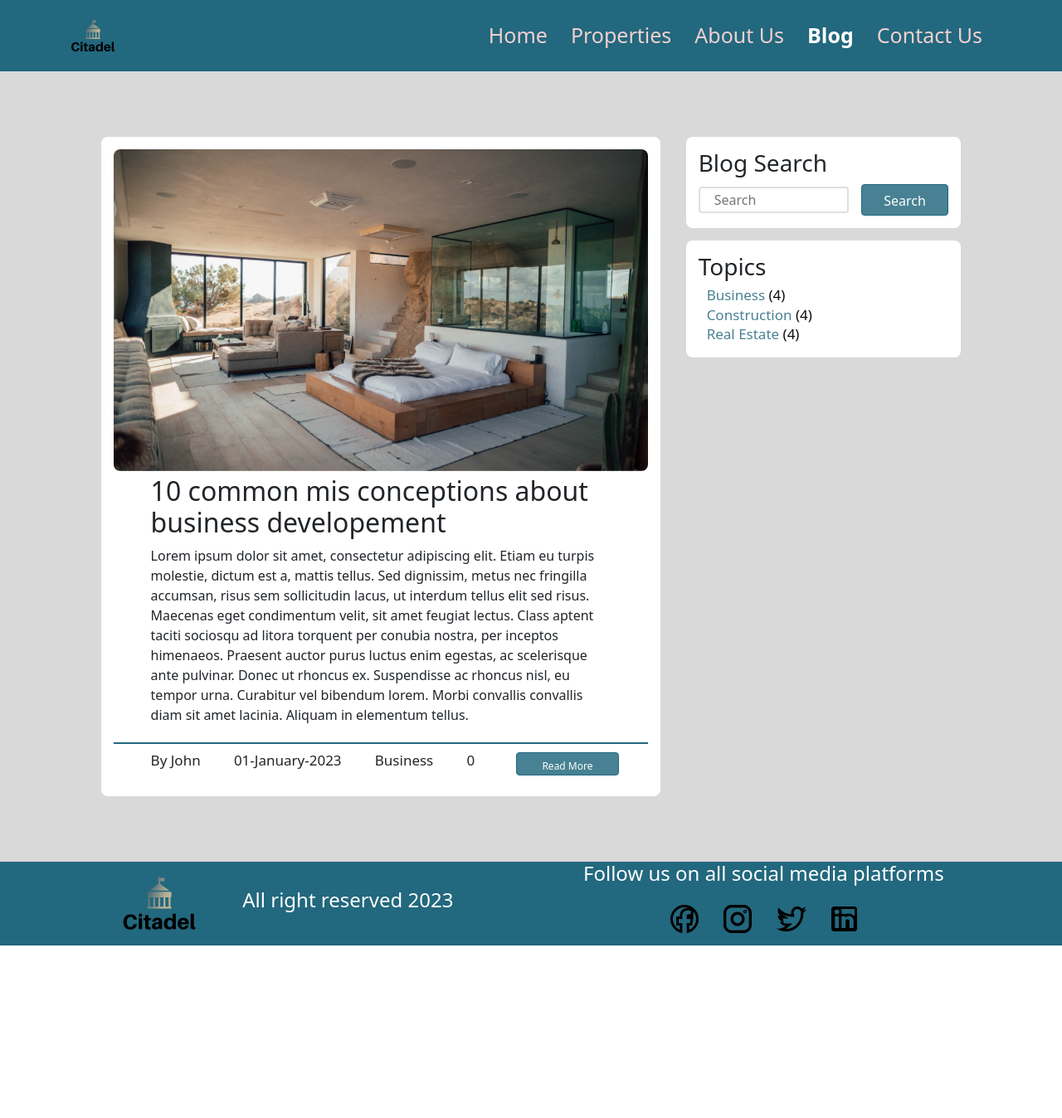
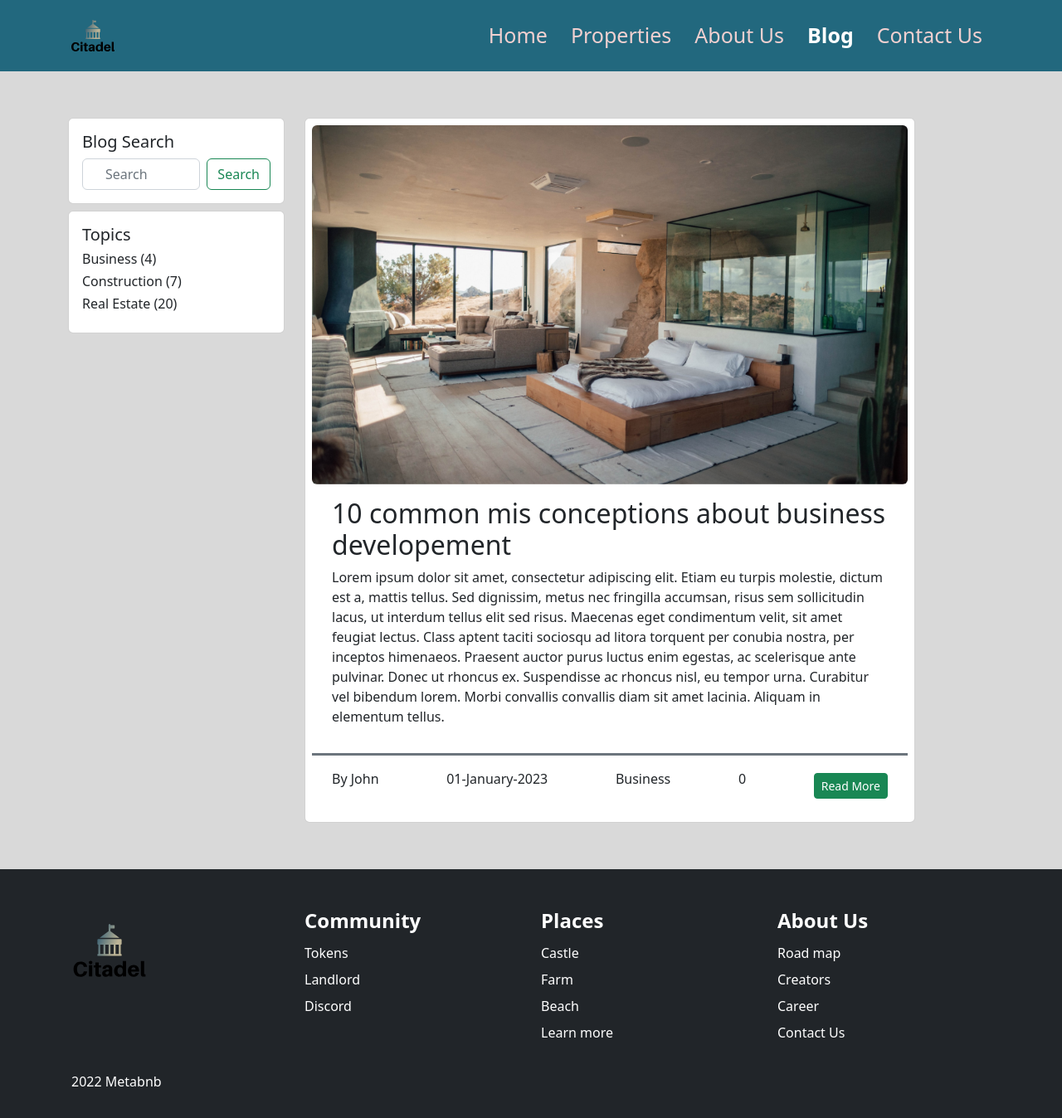
Before and after one commit to Emmanueluko3/Brenda-ekemini, a React (Create React App) app: page /blog in a window 1280 px wide. Shown: the top 1348 px of the page at 83% size. Before the commit the page ends 1140 px from the top, so only its background shows below. Built offline with nearby package versions, Linux system fonts and the light colour scheme; a web font is replaced by a local one.

Commit message:
Contact page ready

```diff
--- a/src/components/footer.jsx
+++ b/src/components/footer.jsx
@@ -1,31 +1,109 @@
 import React from "react";
 import "../styles/footer.css";
 import Logo from "../assets/images/citadel.svg";
-import Fb from "../assets/images/Fb.png";
-import Ig from "../assets/images/ig.png";
-import Twitter from "../assets/images/twitter.png";
-import Linkedin from "../assets/images/linkedin.png";
+import { Link } from "react-router-dom";
 
 function Footer() {
   return (
-    <div className="footer-parent">
-      <div className="footer">
-        <div className="down-path">
-          <h4>Follow us on all social media platforms</h4>
-          <div className="medias">
-            <img src={Fb} alt="Facebook" />
-            <img src={Ig} alt="Instagram" />
-            <img src={Twitter} alt="Twitter" />
-            <img src={Linkedin} alt="Linkedin" />
+    <>
+      <div className="container-fluid bg-dark py-5">
+        <div className="container text-white">
+          <div className="row">
+            <div className="col-lg-3 col-md-6">
+              <Link to={"/"} className="mb-5 logo">
+                <img src={Logo} className="cus-img" alt="Metabnb" />
+              </Link>
+              <div className="mt-5 pt-5 d-flex">
+                <a href="#" className="nav-link px-2">
+                  <i className="fa-brands fa-facebook-f"></i>
+                </a>
+                <a href="#" className="nav-link px-2">
+                  <i className="fa-brands fa-instagram"></i>
+                </a>
+                <a href="#" className="nav-link px-2">
+                  <i className="fa-brands fa-twitter"></i>
+                </a>
+              </div>
+              <div className="py-">
+                <p>
+                  <i className="fa-regular fa-copyright me-1"></i>2022 Metabnb
+                </p>
+              </div>
+            </div>
+            <div className="col-lg-3 col-md-6 mb-3">
+              <a href="#" className="nav-link">
+                <h4 className="fw-semibold">Community</h4>
+              </a>
+              <div className="py-1">
+                <a href="#" className="nav-link">
+                  Tokens
+                </a>
+              </div>
+              <div className="py-1">
+                <a href="#" className="nav-link">
+                  Landlord
+                </a>
+              </div>
+              <div className="py-1">
+                <a href="#" className="nav-link">
+                  Discord
+                </a>
+              </div>
+            </div>
+            <div className="col-lg-3 col-md-6 mb-3">
+              <a href="#" className="nav-link">
+                <h4 className="fw-semibold">Places</h4>
+              </a>
+              <div className="py-1">
+                <a href="#" className="nav-link">
+                  Castle
+                </a>
+              </div>
+              <div className="py-1">
+                <a href="#" className="nav-link">
+                  Farm
+                </a>
+              </div>
+              <div className="py-1">
+                <a href="#" className="nav-link">
+                  Beach
+                </a>
+              </div>
+              <div className="py-1">
+                <a href="#" className="nav-link">
+                  Learn more
+                </a>
+              </div>
+            </div>
+            <div className="col-lg-3 col-md-6 mb-3">
+              <a href="#" className="nav-link">
+                <h4 className="fw-semibold">About Us</h4>
+              </a>
+              <div className="py-1">
+                <a href="#" className="nav-link">
+                  Road map
+                </a>
+              </div>
+              <div className="py-1">
+                <a href="#" className="nav-link">
+                  Creators
+                </a>
+              </div>
+              <div className="py-1">
+                <a href="#" className="nav-link">
+                  Career
+                </a>
+              </div>
+              <div className="py-1">
+                <a href="#" className="nav-link">
+                  Contact Us
+                </a>
+              </div>
+            </div>
           </div>
         </div>
-
-        <div className="logo">
-          <img src={Logo} alt="Logo" />
-          <h4>All right reserved 2023</h4>
-        </div>
       </div>
-    </div>
+    </>
   );
 }
 
--- a/src/pages/Blog.jsx
+++ b/src/pages/Blog.jsx
@@ -1,81 +1,87 @@
 import React from "react";
 import "../styles/blog.css";
 import Newsimg from "../assets/images/newsimg.png";
+import Form from "react-bootstrap/Form";
+import Button from "react-bootstrap/Button";
 import { FontAwesomeIcon } from "@fortawesome/react-fontawesome";
 
 function Blog() {
   return (
-    <div className="blog-parent">
-      <div className="blog">
-        <div className="left">
-          <div className="blog-card">
+    <div className="blog-parent py-5">
+      <div className="container">
+        <div className="row">
+          <div className="col-lg-8 order-last">
+            <div className="card p-2 my-2">
               <div className="top">
-              <img src={Newsimg} alt="News" />
+                <img src={Newsimg} className="img-fluid rounded" alt="News" />
               </div>
-            <div className="down">
+              <div className="px-lg-4 py-lg-3 p-2">
                 <h2>10 common mis conceptions about business developement</h2>
                 <p>
                   Lorem ipsum dolor sit amet, consectetur adipiscing elit. Etiam
-                eu turpis molestie, dictum est a, mattis tellus. Sed dignissim,
-                metus nec fringilla accumsan, risus sem sollicitudin lacus, ut
-                interdum tellus elit sed risus. Maecenas eget condimentum velit,
-                sit amet feugiat lectus. Class aptent taciti sociosqu ad litora
-                torquent per conubia nostra, per inceptos himenaeos. Praesent
-                auctor purus luctus enim egestas, ac scelerisque ante pulvinar.
-                Donec ut rhoncus ex. Suspendisse ac rhoncus nisl, eu tempor
-                urna. Curabitur vel bibendum lorem. Morbi convallis convallis
-                diam sit amet lacinia. Aliquam in elementum tellus.
+                  eu turpis molestie, dictum est a, mattis tellus. Sed
+                  dignissim, metus nec fringilla accumsan, risus sem
+                  sollicitudin lacus, ut interdum tellus elit sed risus.
+                  Maecenas eget condimentum velit, sit amet feugiat lectus.
+                  Class aptent taciti sociosqu ad litora torquent per conubia
+                  nostra, per inceptos himenaeos. Praesent auctor purus luctus
+                  enim egestas, ac scelerisque ante pulvinar. Donec ut rhoncus
+                  ex. Suspendisse ac rhoncus nisl, eu tempor urna. Curabitur vel
+                  bibendum lorem. Morbi convallis convallis diam sit amet
+                  lacinia. Aliquam in elementum tellus.
                 </p>
               </div>
-            <div className="interractions">
-              <div className="interflex">
-                <FontAwesomeIcon icon="fa-regular fa-user" /> <h4>By John</h4>
+              <div className="border-3 px-lg-4 py-lg-3 p-2 d-flex justify-content-between align-items-center border-secondary border-top">
+                <div className="d-flex">
+                  <FontAwesomeIcon icon="fa-regular fa-user" /> <p>By John</p>
                 </div>
 
-              <div className="interflex">
-                <h4>01-January-2023</h4>
+                <div className="d-flex">
+                  <p>01-January-2023</p>
                 </div>
-              <div className="interflex">
-                <h4>Business</h4>
+                <div className="d-flex">
+                  <p>Business</p>
                 </div>
-              <div className="interflex">
-                <h4>0</h4>
+                <div className="d-flex">
+                  <p>0</p>
                 </div>
-              <div className="interflex">
-                <button>Read More</button>
+                <div className="d-flex">
+                  <button className="btn btn-sm btn-success">Read More</button>
                 </div>
               </div>
             </div>
           </div>
 
-        <div className="right">
-          <div className="blog-card">
-            <h3>Blog Search</h3>
-            <form action="">
-              <div className="blog-input">
-                <input type="text" placeholder="Search" />
+          <div className="col-lg-3">
+            <div className="card p-3 my-2">
+              <h5>Blog Search</h5>
+              <Form className="d-flex">
+                <Form.Control
+                  type="search"
+                  placeholder="Search"
+                  className="me-2"
+                  aria-label="Search"
+                />
+                <Button variant="outline-success">Search</Button>
+              </Form>
             </div>
-              <div className="blog-btn">
-                <button type="submit">Search</button>
+            <div className="card p-3 my-2">
+              <h5>Topics</h5>
+              <div className="">
+                <h6>
+                  Business <span className="topic-span">(4)</span>
+                </h6>
               </div>
-            </form>
+              <div className="">
+                <h6>
+                  Construction <span className="topic-span">(7)</span>
+                </h6>
               </div>
-          <div className="blog-card">
-            <h3>Topics</h3>
-            <div className="topics">
-              <h5>
-                Business <span className="topic-span">(4)</span>
-              </h5>
+              <div className="">
+                <h6>
+                  Real Estate <span className="topic-span">(20)</span>
+                </h6>
               </div>
-            <div className="topics">
-              <h5>
-                Construction <span className="topic-span">(4)</span>
-              </h5>
-            </div>
-            <div className="topics">
-              <h5>
-                Real Estate <span className="topic-span">(4)</span>
-              </h5>
             </div>
           </div>
         </div>
--- a/src/styles/blog.css
+++ b/src/styles/blog.css
@@ -1,142 +1,3 @@
 .blog-parent{
-    margin: 0;
-    padding: 5%;
     background: #D9D9D9;
 }
-
-.blog-parent .blog{
-    width: 90%;
-    margin: auto;
-    display: flex;
-    justify-content: space-between;
-}
-
-.blog-parent .blog .left{
-    width: 65%;
-}
-
-.blog-parent .blog-card{
-    background: #fff;
-    padding: 15px;
-    border-radius: 8px;
-    margin: 15px 0px;
-}
-
-.blog-parent .left .blog-card .down{
-    background: #fff;
-    padding: 5px 45px;
-
-}
-
-.blog-parent .blog .right{
-    width: 32%;
-}
-
-.blog-parent .blog .left .top img{
-    width: 100%;
-    height: 100%;
-    border-radius: 8px;
-}
-
-.interractions{
-    display: flex;
-    justify-content: space-between;
-    align-items: center;
-    padding: 0px 45px;
-    border-top: 2px solid #22687E;
-}
-
-.interractions .interflex button{
-    width: 100%;
-    background: #478193;
-    border: 1px solid #22687E;
-    border-radius: 4px;
-    height: 28px;
-    padding: 7px 20px;
-    font-weight: 500;
-    font-size: 12px;
-    color: #fff;
-    margin: 10px;
-    cursor: pointer;
-}
-
-.interractions .interflex button:hover{
-    background: #22687E;
-}
-
-.interractions .interflex h4{
-    font-weight: 200;
-    font-size: 17px;
-}
-
-
-
-.blog-parent .blog .right .blog-card form{
-    display: flex;
-    justify-content: space-between;
-    align-items: center;
-    width: 100%;
-}
-
-.blog-parent .blog .right .blog-card form .blog-input{
-    width: 60%;
-}
-
-.blog-parent .blog .right .blog-card form .blog-input input{
-    background: #FFFFFF;
-    border: 2px solid #DCE0E0;
-    border-radius: 4px;
-    height: 32px;
-    width: 100%;
-    /* padding: 0px 0px 0px 20px; */
-    color: #A1A7A8;
-    font-weight: 500;
-    font-size: 16px;
-    margin: 0px !important;
-}
-
-::placeholder{
-    padding: 7px 20px;
-}
-
-.blog-parent .blog .right .blog-card form .blog-btn{
-    width: 35%;
-}
-
-.blog-parent .blog .right .blog-card form .blog-btn button{
-    width: 100% !important;
-    background: #478193;
-    border: 1px solid #22687E !important;
-    border-radius: 4px;
-    height: 38px;
-    padding: 7px 20px;
-    font-weight: 500;
-    font-size: 16px;
-    color: #fff;
-    margin: 0px !important;
-    cursor: pointer;
-}
-
-.blog-parent .blog .right .blog-card form .blog-btn button:hover{
-    background: #22687E;
-}
-
-.blog-parent .blog .right .blog-card .topics{
-    padding: 0px 10px;
-}
-
-.blog-parent .blog .right .blog-card .topics h5{
-    font-weight: 300;
-    font-size: 17px;
-    color: #478193;
-    margin: 3px 0px;
-    cursor: pointer;
-}
-
-.blog-parent .blog .right .blog-card .topics h5:hover{
-    color: #206175;
-}
-
-.blog-parent .blog .right .blog-card .topics h5 .topic-span{
-    color: rgb(13, 11, 11);
-}
--- a/src/styles/footer.css
+++ b/src/styles/footer.css
@@ -3,19 +3,10 @@
     color: #fff;
 }
 
-.footer{
-    margin: auto;
-    width: 90%;
-    display: flex;
-    /* flex-direction: column; */
-    justify-content: space-around;
-    align-items: center;
-}
-
-.footer .logo img{
+.cus-img{
     width: 100px;
     height: 100px;
-    margin-right: 50px;
+    /* margin-right: 50px; */
 }
 
 .footer .logo{
@@ -23,14 +14,3 @@
     justify-content: space-between;
     align-items: center;
 }
-
-.footer .down-path{
-    order: 1;
-    display: flex;
-    flex-direction: column;
-    align-items: center;
-}
-
-.footer .down-path img{
-    margin: 15px;
-}
```
Also changed, not shown: src/pages/ContactUs.jsx (+52 -36 lines), src/pages/error.jsx (added, +12 -0 lines), src/styles/contactus.css (+0 -102 lines). Lines whose indentation alone changed are shown as unchanged.
